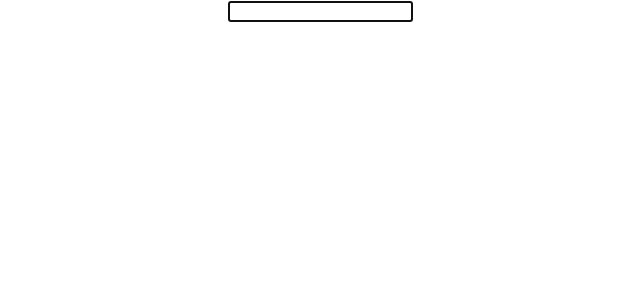
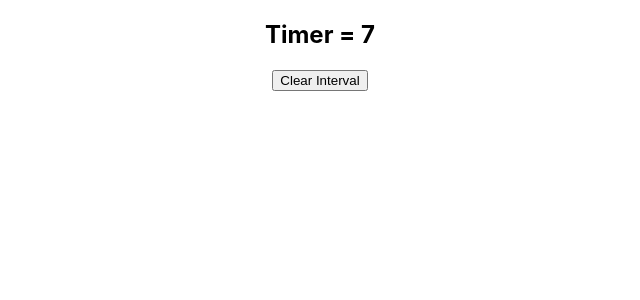
Before and after one commit to arvindbatham600/Hooks-React, a React (Create React App) app: page / in a window 1280 px wide. Shown: the top 300 px of the page, without its empty margins (320-960 px from the left). Built offline with nearby package versions, Linux system fonts and the light colour scheme.

Commit message:
Second use of useRef Hook

```diff
--- a/src/App.js
+++ b/src/App.js
@@ -3,7 +3,7 @@ import logo from './logo.svg';
 import './App.css';
 import UseReducerCounterThree from './Components/UseReducerCounterTheree';
 import DataFetchingTwo from './Components/DataFetchingTwo';
-import UseRefHook from './Components/UseRefHook';
+import UseRefHookUseTwo from './Components/UseRefHookUseTwo';
 // import UseReducerHook from './Components/UseReducerHook';
 // import UseReducerObjectHook from './Components/UseReducerObjectHook';
 // import ComponentE from './Components/ComponentE';
@@ -23,7 +23,8 @@ import UseRefHook from './Components/UseRefHook';
 function App() {
   return (
     <div className="App">
-      <UseRefHook />
+      <UseRefHookUseTwo />
+      {/* <UseRefHook /> */}
       {/* <DataFetchingTwo /> */}
       {/* <UseReducerCounterThree /> */}
       {/* <UseReducerObjectHook /> */}
--- /dev/null
+++ b/src/Components/UseRefHookUseTwo.js
@@ -0,0 +1,26 @@
+import React, { useState, useEffect, useRef, createRef } from "react";
+
+function useRefHookUseTwo() {
+  const intervalRef = useRef();
+  const [timer, setTimer] = useState(0);
+  useEffect(() => {
+    intervalRef.current = setInterval(() => {
+      setTimer((prevState) => prevState + 1);
+    }, 1000);
+
+    return () => {
+      clearInterval(intervalRef.current);
+    };
+  }, []);
+
+  return (
+    <div>
+      <h2>Timer = {timer}</h2>
+      <button onClick={() => clearInterval(intervalRef.current)}>
+        Clear Interval
+      </button>
+    </div>
+  );
+}
+
+export default useRefHookUseTwo;
```
Also changed, not shown: src/Components/useRefHookUseTwo.js (deleted).
